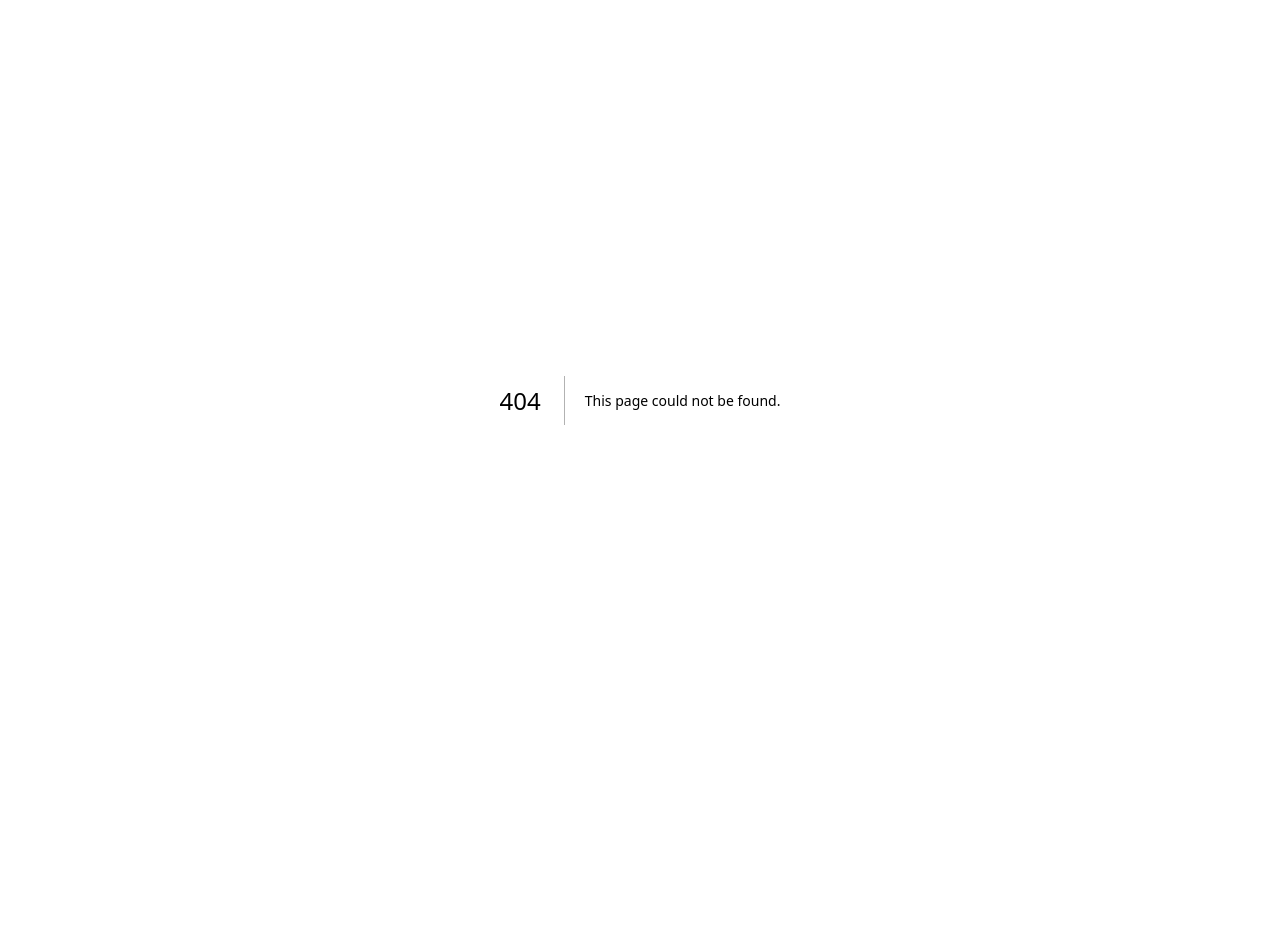
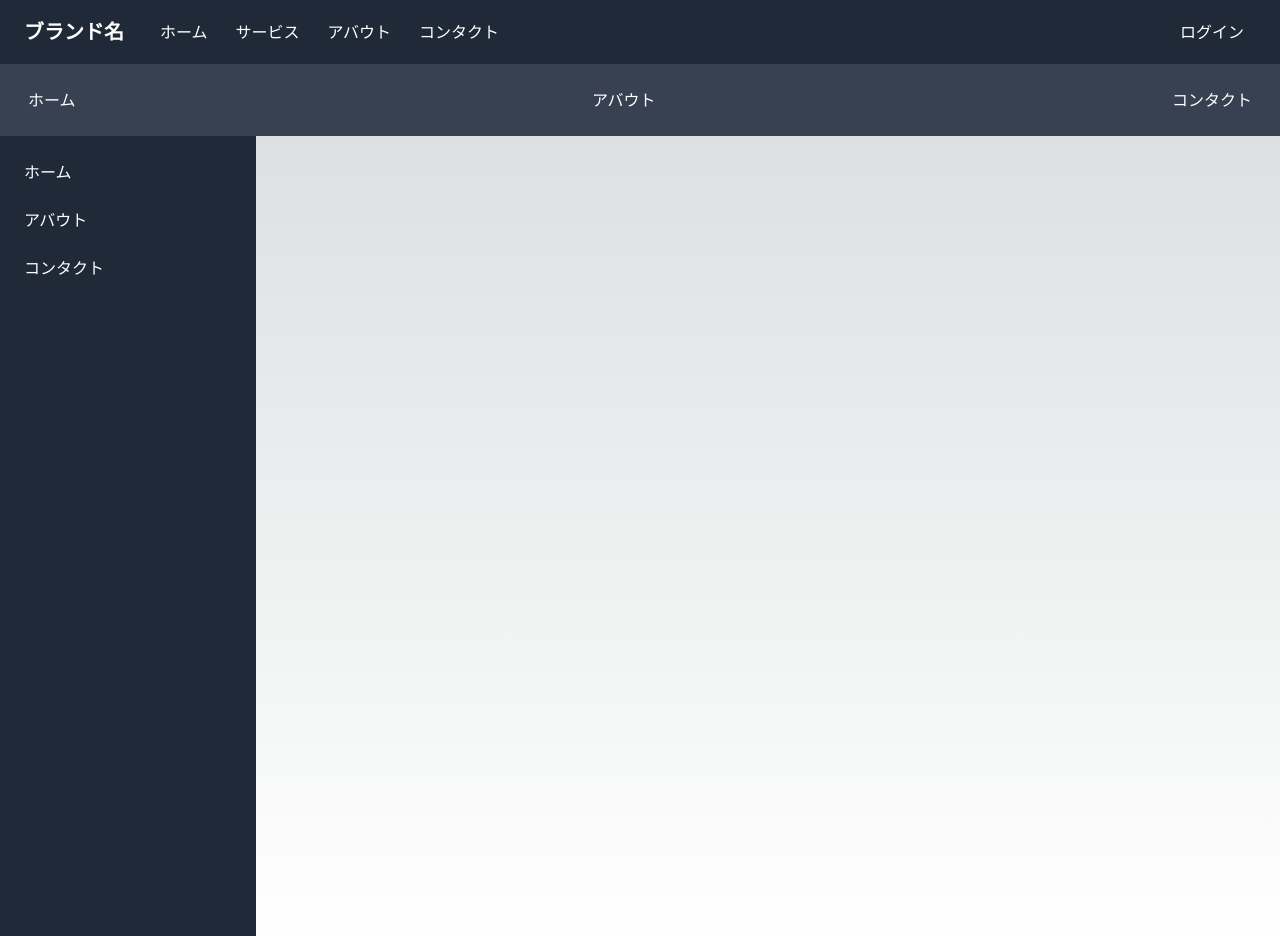
Before and after one commit to y-renren0115/my-next-app, a Next.js app: page / in a window 1280 px wide. Before the commit this address had no page. Before the commit the page ends 800 px from the top, so only its background shows below. Built offline with nearby package versions, Linux system fonts and the light colour scheme.

Commit message:
Navbarのレイアウトの改修およびその他共通コンポーネントを修正しました。

```diff
--- /dev/null
+++ b/src/components/Footer.tsx
@@ -0,0 +1,5 @@
+const Footer = () => {
+  return <header>フッター</header>
+}
+
+export default Footer;
--- /dev/null
+++ b/src/components/Navbar.tsx
@@ -0,0 +1,20 @@
+// components/Navbar.tsx
+import Link from 'next/link';
+
+const Navbar = () => {
+  return (
+    <nav className="bg-gray-700 text-white p-4 flex justify-between">
+      <Link href="/" className="hover:bg-gray-700 px-3 py-2 rounded-md">
+        ホーム
+      </Link>
+      <Link href="/about" className="hover:bg-gray-700 px-3 py-2 rounded-md">
+        アバウト
+      </Link>
+      <Link href="/contact" className="hover:bg-gray-700 px-3 py-2 rounded-md">
+        コンタクト
+      </Link>
+    </nav>
+  );
+};
+
+export default Navbar;
--- a/src/components/Sidebar.tsx
+++ b/src/components/Sidebar.tsx
@@ -1,40 +1,30 @@
-import React from 'react';
+// components/Sidebar.tsx
 import Link from 'next/link';
 
-// Sidebarで使用する型定義用のインターフェース
-export interface SidebarProps {
-  isOpen: boolean;
-  onClose: () => void;
-}
-
-const Sidebar: React.FC<SidebarProps> = ({ isOpen, onClose }) => {
+const Sidebar = () => {
   return (
-    <aside style={{ width: isOpen ? '250px' : '0', transition: '0.3s', ...sidebarStyle }}>
-      <button onClick={onClose}>Close</button>
-      <ul style={sidebarListStyle}>
-        <li style={sidebarItemStyle}><Link href="/">Home</Link></li>
-        <li style={sidebarItemStyle}><Link href="/about">About</Link></li>
-        <li style={sidebarItemStyle}><Link href="/contact">Contact</Link></li>
-        {/* 他のナビゲーションリンクをここに追加 */}
-      </ul>
+    <aside className="w-64 h-screen bg-gray-800 text-white">
+      <nav className="p-4">
+        <ul className="space-y-2">
+          <li>
+            <Link href="/" className="block p-2 rounded hover:bg-gray-700">
+              ホーム
+            </Link>
+          </li>
+          <li>
+            <Link href="/about" className="block p-2 rounded hover:bg-gray-700">
+              アバウト
+            </Link>
+          </li>
+          <li>
+            <Link href="/contact" className="block p-2 rounded hover:bg-gray-700">
+              コンタクト
+            </Link>
+          </li>
+        </ul>
+      </nav>
     </aside>
   );
 };
 
-const sidebarStyle = {
-  backgroundColor: '#333',
-  color: 'white',
-  padding: '20px',
-};
-
-const sidebarListStyle = {
-  listStyleType: 'none',
-  padding: 0,
-};
-
-const sidebarItemStyle = {
-  padding: '10px',
-  borderBottom: '1px solid grey',
-};
-
 export default Sidebar;
--- /dev/null
+++ b/src/pages/_app.tsx
@@ -0,0 +1,25 @@
+// pages/_app.tsx
+import Header from '../components/Header';
+import Navbar from '../components/Navbar';
+import Sidebar from '../components/Sidebar';
+import Footer from '../components/Footer';
+import '../app/globals.css'
+import { AppProps } from 'next/app';
+import { useState } from 'react';
+
+function MyApp({ Component, pageProps }: AppProps) {
+  const [sidebarOpen, setSidebarOpen] = useState(false);
+  return (
+    <>
+      <Header />
+      <Navbar />
+      <Sidebar />
+      {/* <main>
+        <Component {...pageProps} />
+      </main> */}
+      {/* <Footer /> */}
+    </>
+  );
+}
+
+export default MyApp;
--- /dev/null
+++ b/src/pages/index.tsx
@@ -0,0 +1,8 @@
+import '../app/globals.css'
+import React, { useState } from 'react';
+
+const Home: React.FC = () => {
+  return <div>メインコンテンツ</div>
+};
+
+export default Home;
```
Also changed, not shown: src/pages/about.tsx (deleted, +0 -10 lines), src/pages/page.tsx (deleted, +0 -20 lines).
